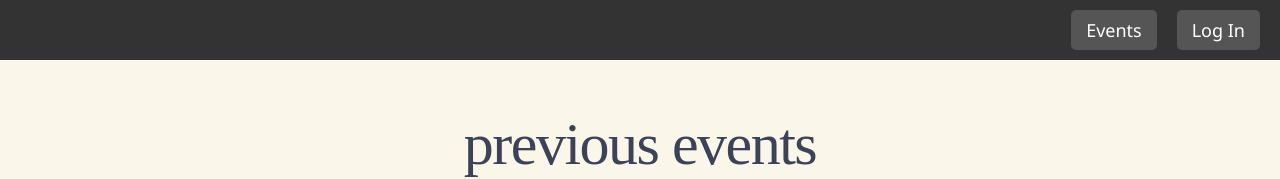
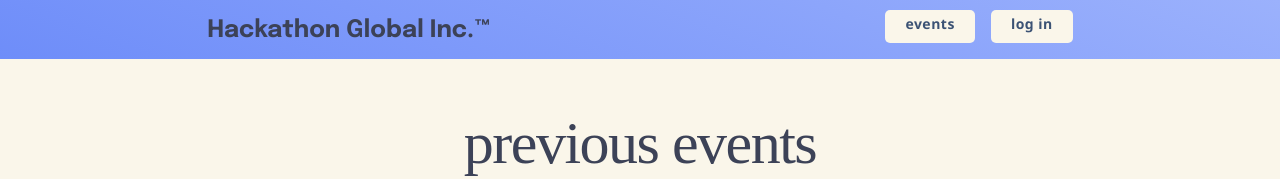
Before and after one commit to jglu/htn-2025-oa, a React (Vite) app: page / in a window 1280 px wide. Shown: the top 179 px of the page. Built offline with nearby package versions, Linux system fonts and the light colour scheme; no server answers; a web font is replaced by a local one.

Commit message:
styling: topnav

```diff
--- a/src/components/TopNav.css
+++ b/src/components/TopNav.css
@@ -2,24 +2,36 @@
     background-color: #333;
     padding: 10px 20px;
     display: flex;
-    justify-content: flex-end;
+    justify-content: space-around;
+    gap: 20px;
+    padding-bottom: 1rem;
 }
 
-.nav-container {
+
+.nav-title {
+    align-self: flex-start;
+    font-size: 1.5rem;
+    margin-top: 0.5rem;
+    margin-bottom: 0px;
+}
+
+.nav-buttons {
     display: flex;
-    gap: 20px;
+    gap: 1rem;;
 }
 
 .nav-button {
-    color: white;
+    color: #3b5274;
     text-decoration: none;
-    font-size: 18px;
-    padding: 8px 15px;
+    font-size: 14px;
+    padding: 4px 20px;
     border-radius: 5px;
-    background-color: #555;
+    background-color: #faf6ea;
     transition: background 0.3s;
+    font-weight: bold;
+    letter-spacing: 0.5px;
 }
 
 .nav-button:hover {
-    background-color: #777;
+    background-color: #CCC4AB;
 }
--- a/src/components/TopNav.jsx
+++ b/src/components/TopNav.jsx
@@ -3,14 +3,22 @@ import "./TopNav.css";
 
 // either "Events" or "Log In"
 const TopNav = () => {
+    const randomGradient = () => {
+        const colors = ["#9bb1fc", "#6e8df9"]; // from htn
+        const randomDeg = Math.floor(Math.random() * 360);
+        return `linear-gradient(${randomDeg}deg, ${colors[0]}, ${colors[1]})`;
+    };
+
+
     return (
-        <nav className="navbar">
-            <div className="nav-container">
+        <nav className="navbar" style={{ background: randomGradient() }}>
+            <h2 className="nav-title no-select">Hackathon Global Inc.™</h2>
+            <div className="nav-buttons">
                 <Link to="/events" className="nav-button">
-                    Events
+                    events
                 </Link>
                 <Link to="/login" className="nav-button">
-                    Log In
+                    log in
                 </Link>
             </div>
         </nav>
--- a/src/index.css
+++ b/src/index.css
@@ -43,3 +43,9 @@ p {
     font-size: 18px;
     line-height: 26px;
 }
+
+.no-select {
+    -webkit-user-select: none;
+    -ms-user-select: none;
+    user-select: none;
+  }
```
